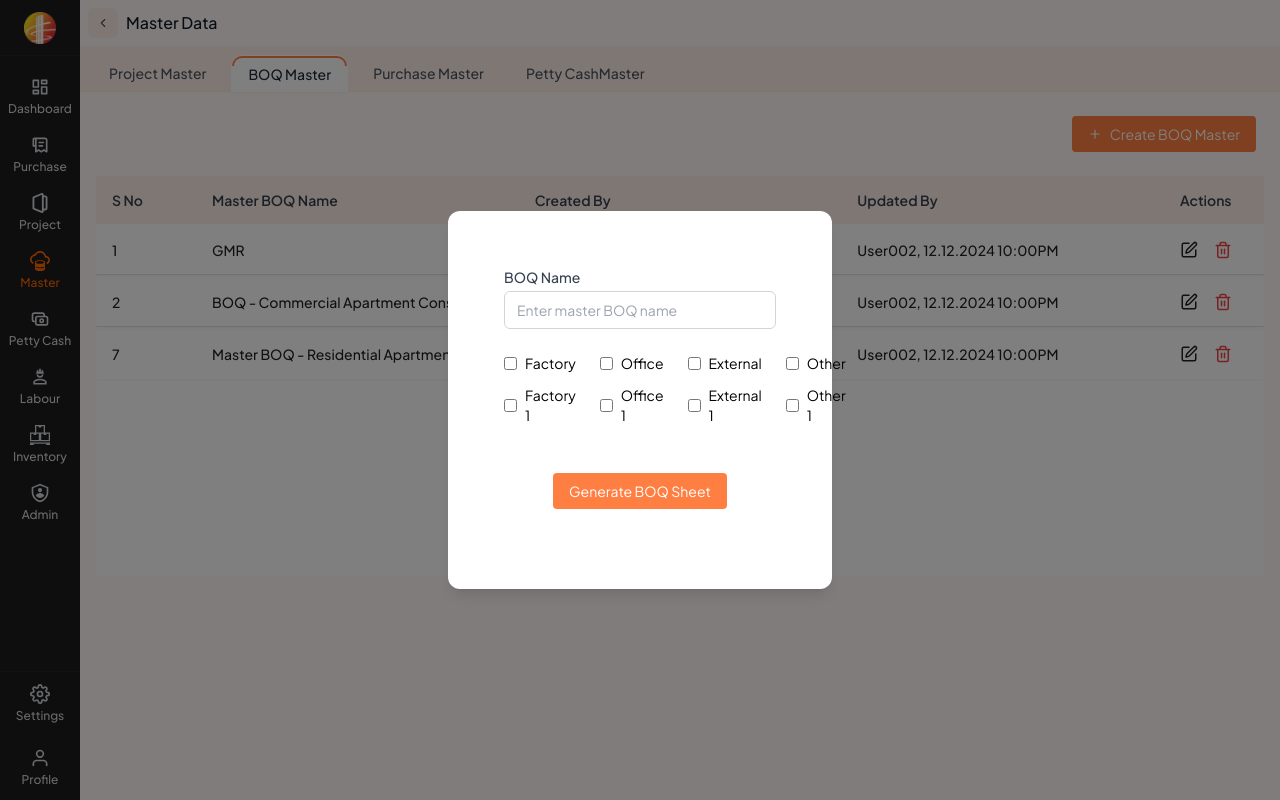
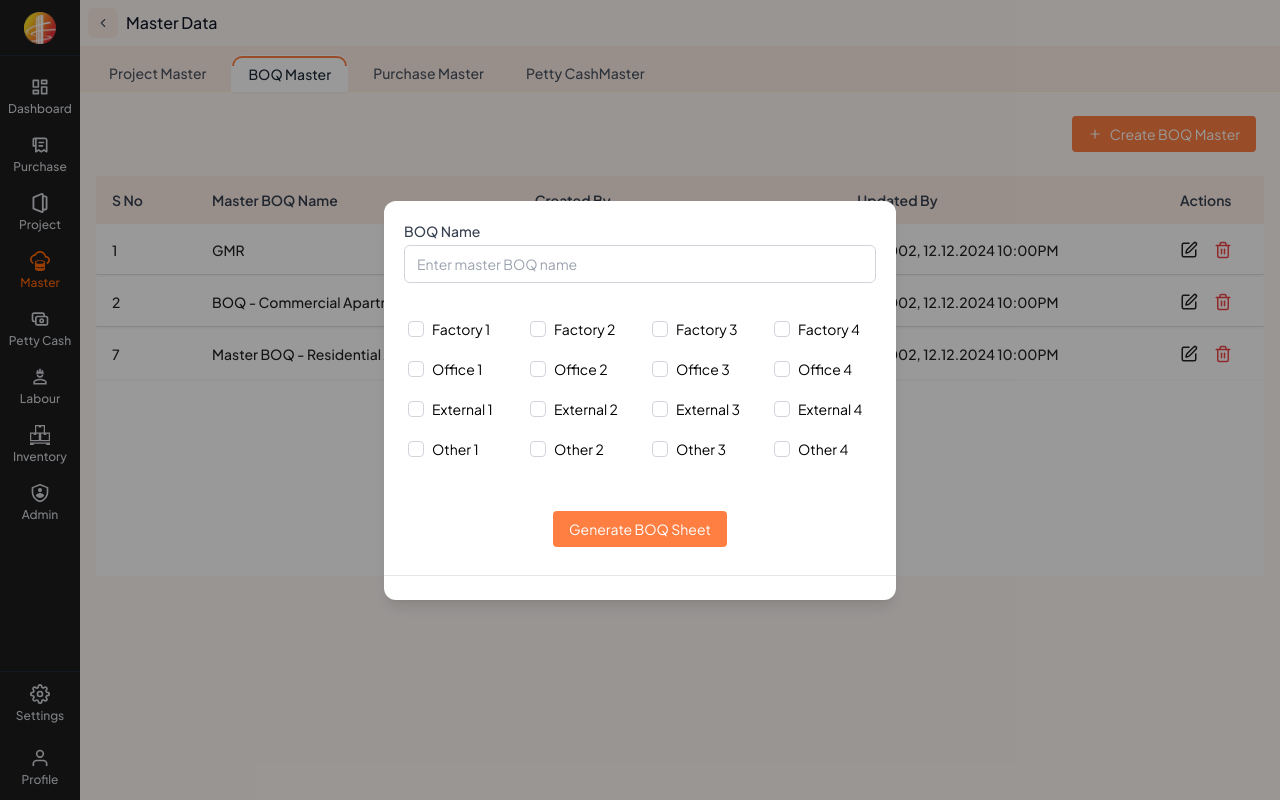
Before and after one commit to AayushJaiswal7/nec_backup, a React (Vite) app in the folder client/: page /master/boq-master in a window 1280 px wide. Both pictures are taken after a click on the button "Create BOQ Master". Built offline with nearby package versions, Linux system fonts and the light colour scheme.

Commit message:
feat: Add Tailwind CSS forms plugin and implement custom checkbox styling in BOQ Master

```diff
--- a/client/package.json
+++ b/client/package.json
@@ -23,6 +23,7 @@
   },
   "devDependencies": {
     "@eslint/js": "^9.36.0",
+    "@tailwindcss/forms": "^0.5.10",
     "@types/react": "^19.1.16",
     "@types/react-dom": "^19.1.9",
     "@vitejs/plugin-react": "^5.0.4",
--- a/client/src/pages/master/screens/BOQMaster/BoqMaster.jsx
+++ b/client/src/pages/master/screens/BOQMaster/BoqMaster.jsx
@@ -1,13 +1,22 @@
-import React, { useState } from 'react';
+import React, { useState, useEffect } from 'react';
 import { IoMdAdd } from "react-icons/io";
 import { SquarePen, Trash2 } from 'lucide-react';
 import ButtonComponent from '../../../../components/ButtonComponent';
 import CustomTable from '../../../../components/CustomTable';
-import ReusableModal from '../../../../components/ReusableModal';
 import InputField from '../../../../components/InputField';
+import CustomModal from '../../../../components/CustomModal';
 // import { SortAsc } from 'lucide-react';
+
+const checkboxCategories = {
+   Factory: ['Factory 1', 'Factory 2', 'Factory 3', 'Factory 4'],
+   Office: ['Office 1', 'Office 2', 'Office 3', 'Office 4'],
+   External: ['External 1', 'External 2', 'External 3', 'External 4'],
+   Other: ['Other 1', 'Other 2', 'Other 3', 'Other 4'],
+};
 const BoqMaster = () => {
    const [isModalOpen, setIsModalOpen] = useState(false);
+   const [boqName, setBoqName] = useState('');
+   const [selectedCheckboxes, setSelectedCheckboxes] = useState({});
    const [data, setData] = useState([
 
       {
@@ -36,7 +45,17 @@ const BoqMaster = () => {
    ]);
    const handleCreateBoq = () => {
       //  alert('Create BOQ Master button clicked!');
+
+      setBoqName('');
+      setSelectedCheckboxes({});
       setIsModalOpen(true);
+   };
+   const handleCheckboxChange = (event) => {
+      const { name, checked } = event.target; // Get the name and checked status from the checkbox that triggered the event
+      setSelectedCheckboxes(prevState => ({ // Update the selectedCheckboxes state
+         ...prevState, // Keep all existing checked statuses
+         [name]: checked, // Update the status for the specific checkbox
+      }));
    };
 
    const columns = [
@@ -101,71 +120,42 @@ const BoqMaster = () => {
             data={data}
          />
 
-         <ReusableModal
-            isOpen={isModalOpen} // Control visibility with state
-            onClose={() => setIsModalOpen(false)}
-            title=""
-         ><div className="space-y-6">
-
+         <CustomModal
+            show={isModalOpen}
+            onHide={() => setIsModalOpen(false)}
+            size="lg" // <-- Add this prop to control width ('md', 'lg', 'xl')
+            footer
+         >
+            <div className="space-y-6">
                {/* BOQ Name Input */}
                <InputField
                   label="BOQ Name"
                   placeholder="Enter master BOQ name"
                   name="boqName"
-
+                  className="rounded border-gray-300 accent-primaryColor focus:ring-primaryColor"
                />
 
-               {/* Checkbox Grid */}
-               <div className="flex space-x-6">
+               <div className="grid grid-cols-4 gap-x-4 gap-y-3 pt-2">
 
-                  {/* Column 1: Factory */}
-                  <div className="flex flex-col space-y-3">
-                     <label className="flex items-center space-x-2 text-sm">
-                        <input type="checkbox" className="rounded border-gray-300" />
-                        <span>Factory</span>
-                     </label>
-                     <label className="flex items-center space-x-2 text-sm">
-                        <input type="checkbox" className="rounded border-gray-300" />
-                        <span>Factory 1</span>
-                     </label>
-                     {/* ... Factory 2, 3, 4 ... */}
-                  </div>
-
-                  {/* Column 2: Office */}
-                  <div className="flex flex-col space-y-3">
-                     <label className="flex items-center space-x-2 text-sm">
-                        <input type="checkbox" className="rounded border-gray-300" />
-                        <span>Office</span>
-                     </label>
-                     <label className="flex items-center space-x-2 text-sm">
-                        <input type="checkbox" className="rounded border-gray-300" />
-                        <span>Office 1</span>
-                     </label>
-
-                  </div>
-                  <div className="flex flex-col space-y-3">
-                     <label className="flex items-center space-x-2 text-sm">
-                        <input type="checkbox" className="rounded border-gray-300" />
-                        <span>External</span>
-                     </label>
-                     <label className="flex items-center space-x-2 text-sm">
-                        <input type="checkbox" className="rounded border-gray-300" />
-                        <span>External 1</span>
-                     </label>
-
-                  </div>
-                  <div className="flex flex-col space-y-3">
-                     <label className="flex items-center space-x-2 text-sm">
-                        <input type="checkbox" className="rounded border-gray-300" />
-                        <span>Other</span>
-                     </label>
-                     <label className="flex items-center space-x-2 text-sm">
-                        <input type="checkbox" className="rounded border-gray-300" />
-                        <span>Other 1</span>
-                     </label>
-
-                  </div>
-
+                  {/* Map over categories, then items, rendering each directly into the grid */}
+                  {Object.entries(checkboxCategories).flatMap(([category, items]) => (
+                     items.map((item) => (
+                        <label key={`${category}-${item}`} className="flex items-center space-x-2 text-sm cursor-pointer hover:bg-gray-50 p-1 rounded transition-colors duration-150">
+                           <input
+                              type="checkbox"
+                              name={`${category}-${item}`} // Unique name for state
+                              checked={!!selectedCheckboxes[`${category}-${item}`]} // Control based on state
+                              onChange={handleCheckboxChange} // Handler to update state
+                              className="
+                      h-4 w-4 rounded border-gray-300
+                      text-primaryColor focus:ring-primaryColor focus:ring-offset-0
+                      checked:border-primaryColor
+                    "
+                           />
+                           <span>{item}</span> {/* e.g., "Factory 1" */}
+                        </label>
+                     ))
+                  ))}
 
                </div>
 
@@ -176,10 +166,8 @@ const BoqMaster = () => {
                   // Add onClick later
                   />
                </div>
-
             </div>
-
-         </ReusableModal>
+         </CustomModal>
       </div>
    );
 };
--- a/client/tailwind.config.js
+++ b/client/tailwind.config.js
@@ -22,5 +22,7 @@ export default {
       transform: ['hover'],
     },
   },
-  plugins: [],
+  plugins: [
+    require('@tailwindcss/forms'), // Added plugin for checkbox
+  ],
 }
```
Also changed, not shown: client/src/index.css (+11 -0 lines), 1 other file (tests, documents, lock files or other folders).
